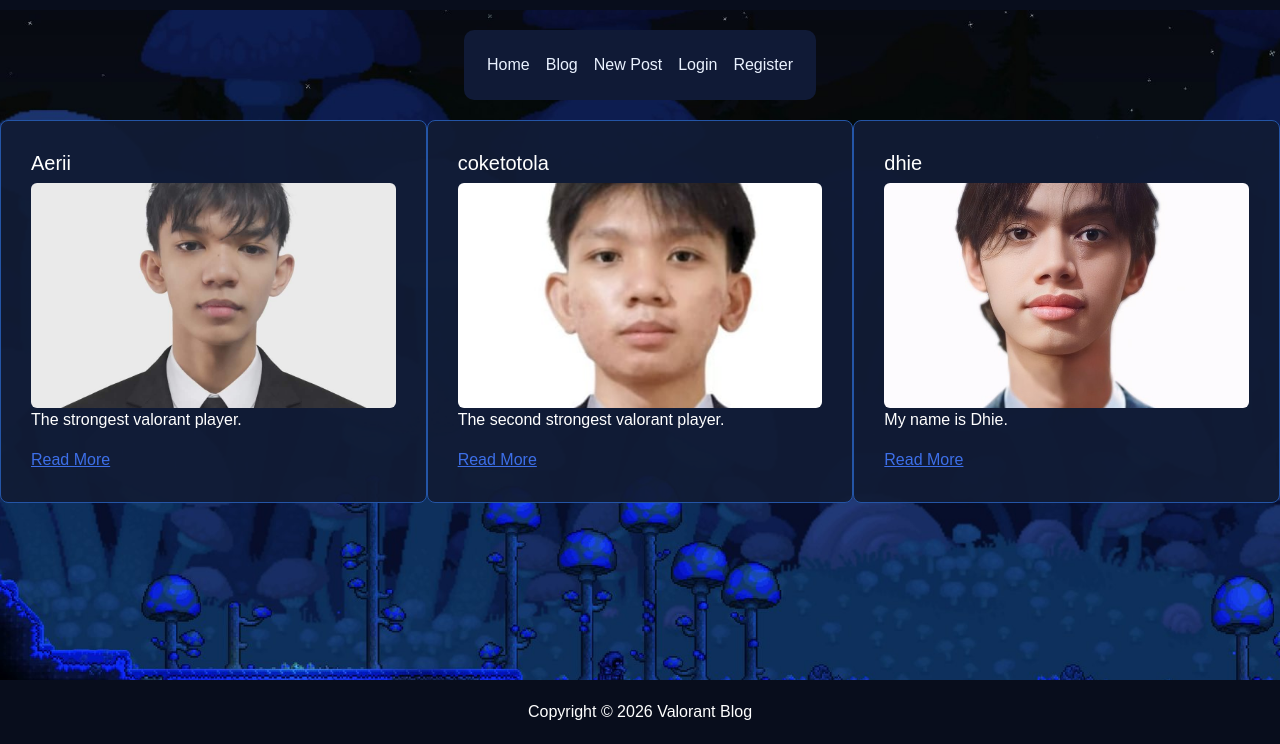
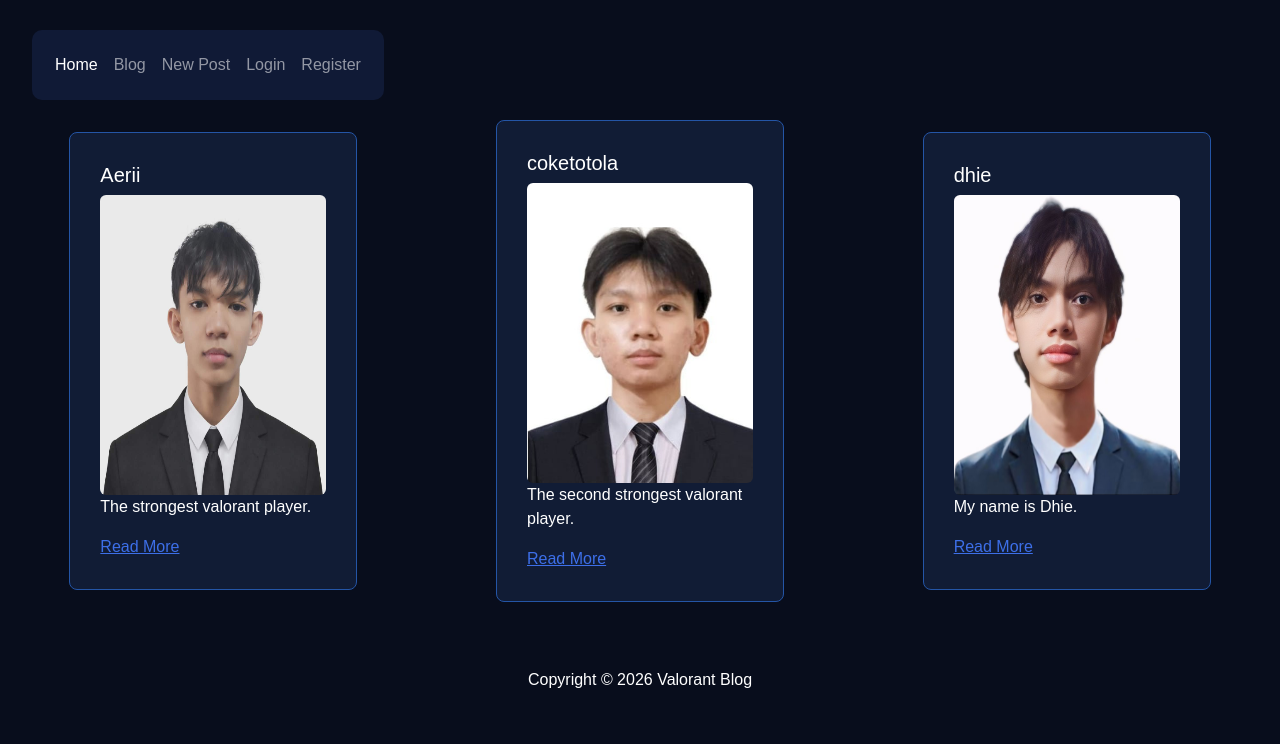
Before and after one commit to aerii-soec/porfolio-3, a plain HTML site: page index.html in a window 1280 px wide. Shown: the part 56-800 px from the top of the page. Drawn offline with nearby package versions, Linux system fonts and the light colour scheme.

Commit message:
lesson1-3 css

```diff
--- a/style.css
+++ b/style.css
@@ -1,41 +1,38 @@
-/* RESET */
+/* Lesson 2: Box Model */
 * {
     margin: 0;
     padding: 0;
     box-sizing: border-box;
 }
 
+/* Lesson 2: Typography and Colors */
 body {
-    font-family: Arial;
-    background-image: url('background.jpg');
-    background-size: cover;
-    background-position: center;
-    background-attachment: fixed;
-    color: white;
+    font-family: Arial, sans-serif;
+    background-color: #080D1C;
+    color: #FFFFFF;
+}
 
-    min-height: 100vh;
+/* Lesson 3: Flexbox */
+.content-wrapper {
     display: flex;
     flex-direction: column;
 }
-/* MAIN CONTENT WRAPPER */
-.content-wrapper {
-    flex: 1;
-}
 
-/* HEADER */
+/* Lesson 2: Element Selector */
 header {
     background-color: #080D1C;
+    color: #FFFFFF;
     text-align: center;
     padding: 5px;
 }
 
 header h1 {
-    color: white;
+    color: #FFFFFF;
 }
 
-/* NAVBAR */
+/* Lesson 2: Descendant Selector and :hover */
 .navbar {
-    background-color: transparent !important;
+    background-color: #080D1C;
     padding: 20px;
 }
 
@@ -43,18 +40,17 @@ header h1 {
     background-color: #101A36;
     padding: 15px;
     border-radius: 10px;
-    margin: auto !important;
 }
 
 .navbar-nav a {
-    color: #EAF2FF !important;
+    color: #EAF2FF;
 }
 
 .navbar-nav a:hover {
-    color: #3D6FE8 !important;
+    color: #3D6FE8;
 }
 
-/* CARDS */
+/* Lesson 2: Box Model; Lesson 3: Flexbox */
 .d-flex {
     display: flex;
     gap: 0;
@@ -62,11 +58,11 @@ header h1 {
 }
 
 .card {
-    background-color: rgba(17, 28, 53, 0.95);
+    background-color: #111C35;
     border: 1px solid #2455A6;
     border-radius: 8px;
-    margin: 0;
-    width: 33.333% !important;
+    margin: auto;
+    width: 33.333%;
 }
 
 .card-body {
@@ -74,45 +70,46 @@ header h1 {
 }
 
 .card-img-top {
-    width: 100% !important;
-    height: 225px !important;
-    object-fit: cover;
+    width: 100%;
+    height: 300px;
     border-radius: 6px;
 }
 
-.card-title {
-    color: white;
-}
-
+.card-title,
 .card-text {
-    color: white;
+    color: #FFFFFF;
 }
 
 .card-link {
-    color: #3D6FE8 !important;
+    color: #3D6FE8;
 }
+
 .text-center {
     text-align: center;
 }
+
+/* Lesson 2: Box Model */
 .container {
     padding: 20px;
     margin: 20px auto;
-    max-width: 800px;
-    background-color: rgba(17, 28, 53, 0.95);
+    width: 90%;
+    background-color: #111C35;
     border: 1px solid #2455A6;
     border-radius: 10px;
 }
+
 .des {
-    background-color: rgba(17, 28, 53, 0.95);
+    background-color: #111C35;
     border: 1px solid #2455A6;
 }
+
+/* Lesson 1: Forms; Lesson 2: CSS and Box Model */
 form {
-    background-color: rgba(17, 28, 53, 0.95);
+    background-color: #111C35;
     border: 1px solid #2455A6;
     border-radius: 10px;
     padding: 30px;
     width: 90%;
-    max-width: 500px;
     margin: 10px auto;
 }
 
@@ -122,19 +119,14 @@ form textarea {
     padding: 10px;
     margin-top: 8px;
     margin-bottom: 15px;
-    border: 1px solid #ccc;
+    border: 1px solid #CCCCCC;
     border-radius: 5px;
 }
 
-form textarea {
-    min-height: 120px;
-    resize: vertical;
-}
-
-/* FOOTER */
+/* Lesson 2: Typography and Box Model */
 footer {
     background-color: #080D1C;
-    color: white;
+    color: #FFFFFF;
     text-align: center;
     padding: 20px;
     margin-top: 30px;
@@ -144,9 +136,8 @@ footer p {
     margin: 0;
 }
 
-/* MOBILE */
+/* Lesson 3: Media Query and Flexbox */
 @media (max-width: 768px) {
-
     .navbar-nav {
         text-align: center;
     }
@@ -160,11 +151,10 @@ footer p {
     }
 
     .card {
-        width: 100% !important;
+        width: 100%;
     }
 
     .card-img-top {
-        height: auto !important;
-        max-height: 300px;
+        height: 300px;
     }
 }
```
